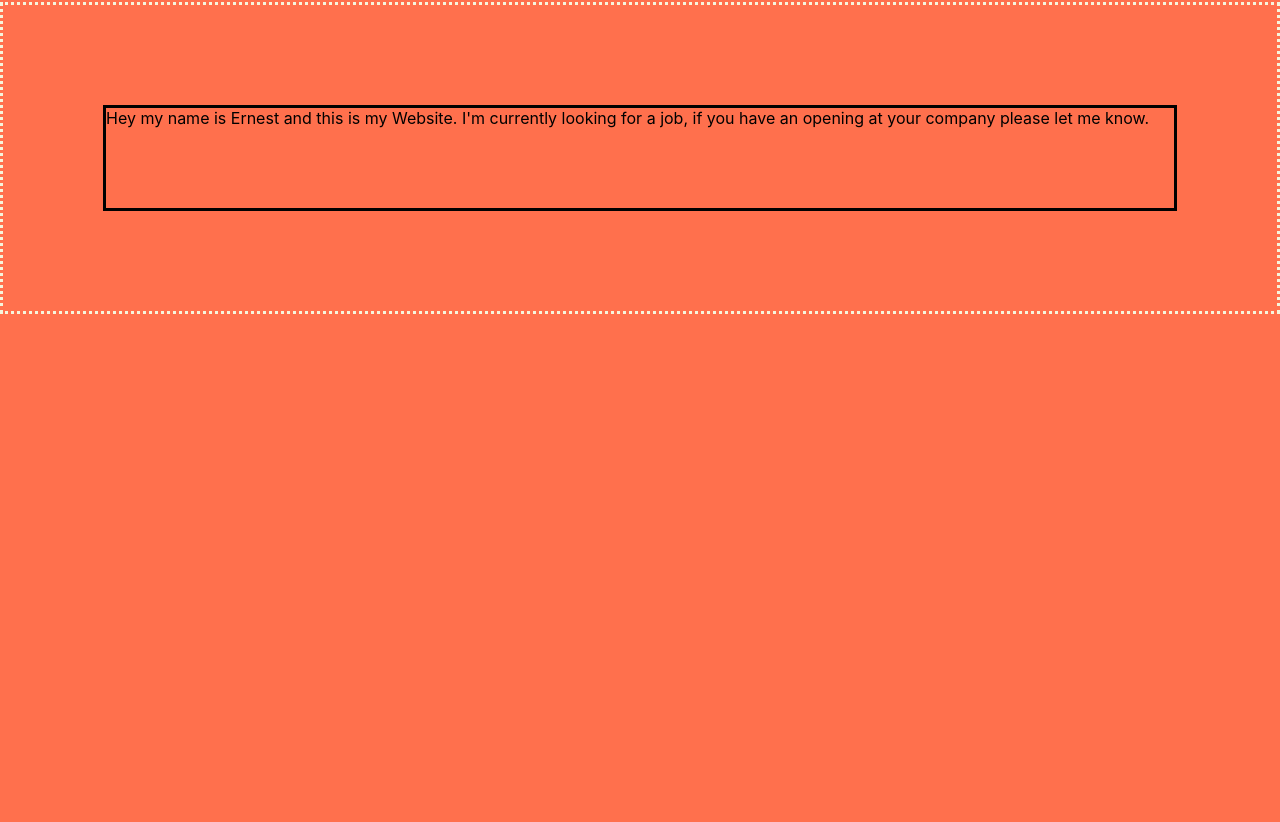
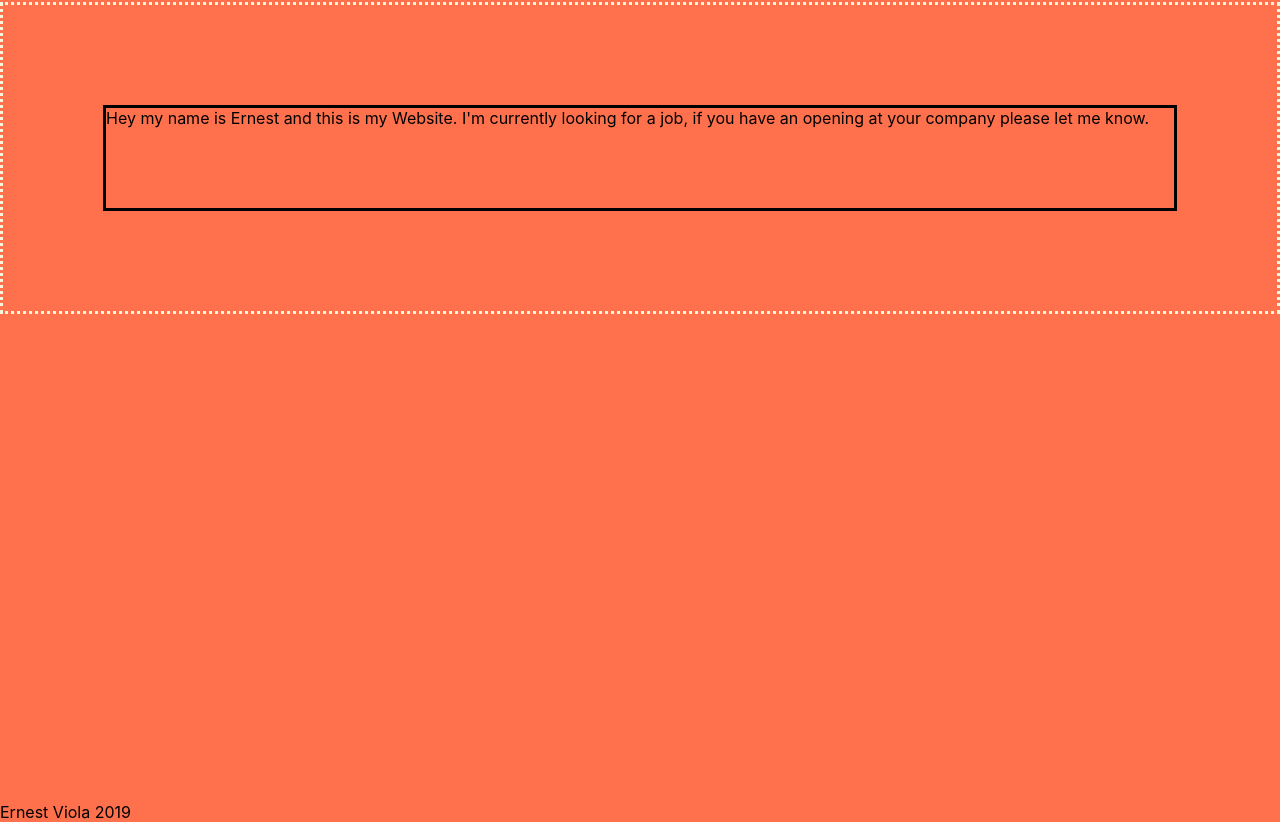
Before and after one commit to ernestviola/interactive-website, a React (Create React App) app: page / in a window 1280 px wide. Shown: the part 228-1050 px from the top of the page. Built offline with nearby package versions, Linux system fonts and the light colour scheme.

Commit message:
Added a footer

```diff
--- a/src/App.js
+++ b/src/App.js
@@ -1,6 +1,7 @@
 import React, { Component } from 'react';
 import './App.css';
 import CustomNavbar from './components/CustomNavbar'
+import Footer from './components/Footer'
 import Routes from './Routes';
 import { library } from '@fortawesome/fontawesome-svg-core'
 import { FontAwesomeIcon } from '@fortawesome/react-fontawesome'
@@ -16,6 +17,7 @@ class App extends Component {
       <div className="content">
       <Routes />
       </div>
+      <Footer />
 
       </div>
     );
--- /dev/null
+++ b/src/components/Footer.js
@@ -0,0 +1,13 @@
+import React, { Component } from 'react';
+
+class Footer extends Component {
+    render() {
+        return (
+            <div>
+                <span>Ernest Viola {(new Date().getFullYear())}</span>
+            </div>
+        );
+    }
+}
+
+export default Footer;
```
Also changed, not shown: src/components/Footer.css (added).
